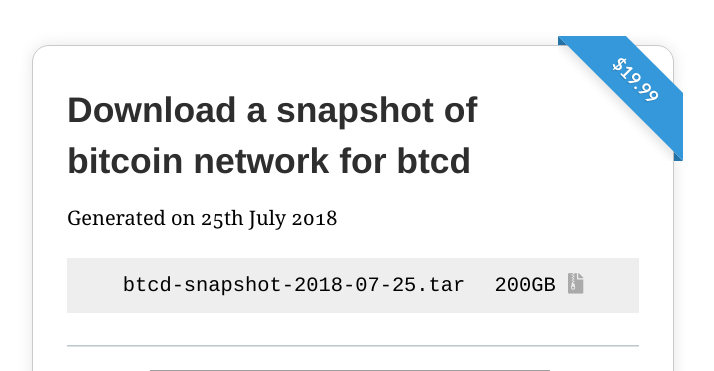
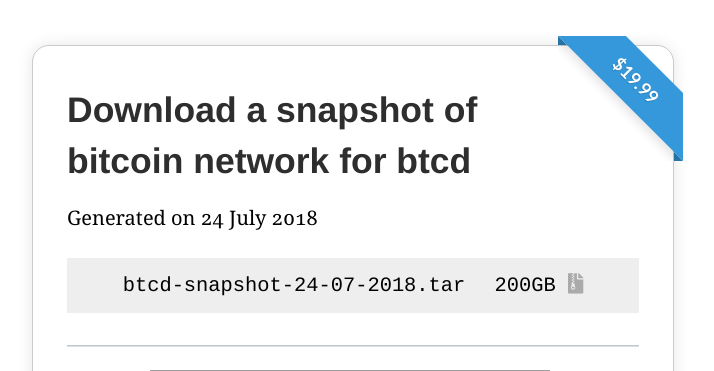
Before and after one commit to fawkesley/supernode-flask, a Flask app: page /save-time-syncing-by-downloading-blockchain/ in a window 1280 px wide. Shown: the part 295-666 px from the top of the page, without its empty margins (180-894 px from the left). Run offline with Flask 2, Linux system fonts and the light colour scheme; some libraries are stand-ins or nearby versions; grey boxes are pictures that could not be loaded.

Commit message:
Make snapshot date dynamic

```diff
--- a/supernode/app.py
+++ b/supernode/app.py
@@ -10,7 +10,13 @@ def index():
 
 @app.route('/save-time-syncing-by-downloading-blockchain/')
 def snapshot():
-    return render_template('snapshot.html')
+    import datetime
+    now = datetime.datetime.now()
+    return render_template(
+      'snapshot.html',
+      generated_date=now.strftime('%d %B %Y'),
+      file_date=now.strftime('%d-%m-%Y')
+    )
 
 @app.route('/thanks/')
 def thanks():
--- a/supernode/templates/snapshot.html
+++ b/supernode/templates/snapshot.html
@@ -36,10 +36,10 @@
       <div class="product box">
         <div class="ribbon ribbon-top-right"><span>$19.99</span></div>
         <h2>Download a snapshot of bitcoin network for btcd</h2>
-        <p class="generation date">Generated on 25th July 2018</p>
+        <p class="generation date">Generated on {{ generated_date }}</p>
 
         <p class="file">
-          <span class="name">btcd-snapshot-2018-07-25.tar</span>
+          <span class="name">btcd-snapshot-{{ file_date }}.tar</span>
           <span class="size">200GB</span>
           <i class="fas fa-file-archive"></i>
         </p>
```
